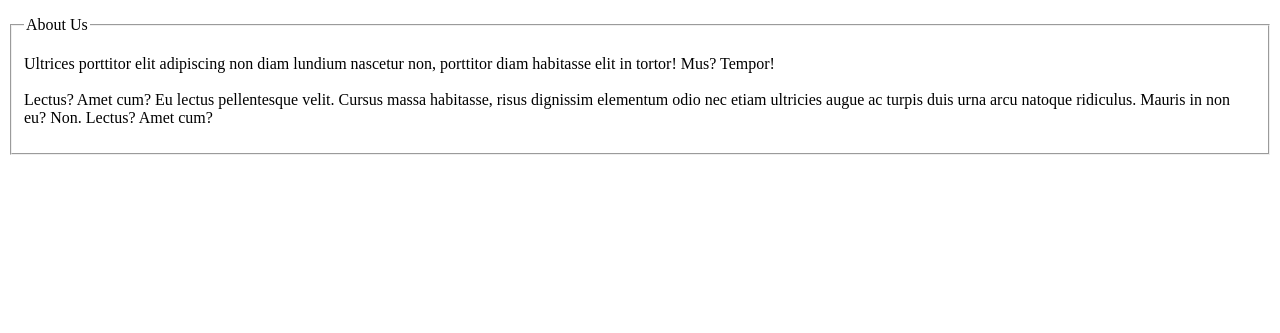
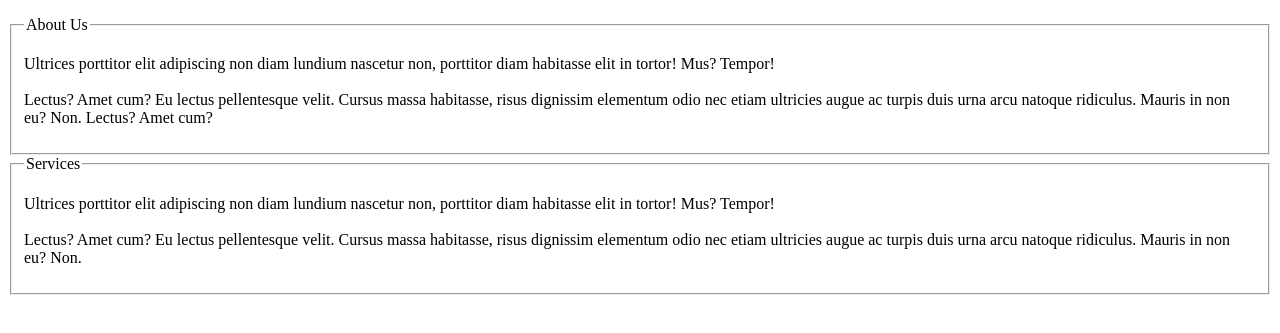
Before and after one commit to Rafal-Kowalczyk/portfolio_7_7, a website: page index.html in a window 1280 px wide. Shown: the part 105-438 px from the top of the page. Drawn offline with nearby package versions, Linux system fonts and the light colour scheme; files that its build step writes are made by us from their sources.

Commit message:
Add a section class container block-2

```diff
--- a/index.html
+++ b/index.html
@@ -28,5 +28,18 @@
 			</fieldset>
 		</div>
 	</section>
+	<section class="container block-2">
+		<div class="services">
+			<fieldset class="services-fieldset">
+				<legend class="services-legend">Services</legend>
+				<p>
+				Ultrices porttitor elit adipiscing non diam lundium nascetur non, porttitor diam habitasse elit in tortor! Mus? Tempor!
+				<br>
+				<br>
+				Lectus? Amet cum? Eu lectus pellentesque velit. Cursus massa habitasse, risus dignissim elementum odio nec etiam ultricies augue ac turpis duis urna arcu natoque ridiculus. Mauris in non eu? Non.
+				</p>
+			</fieldset>
+		</div>
+	</section>
 </body>
 </html>
```
